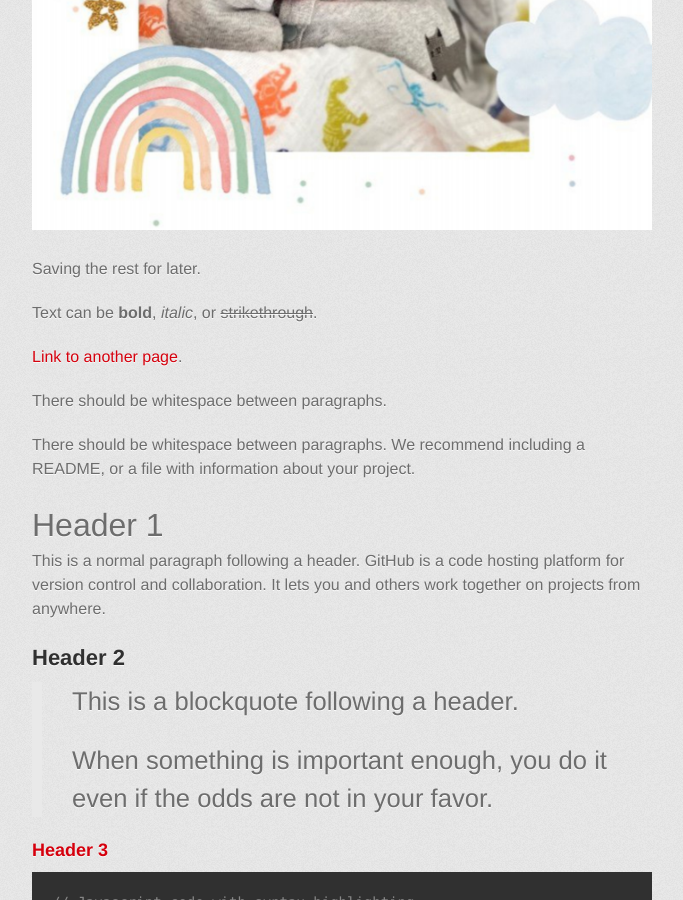
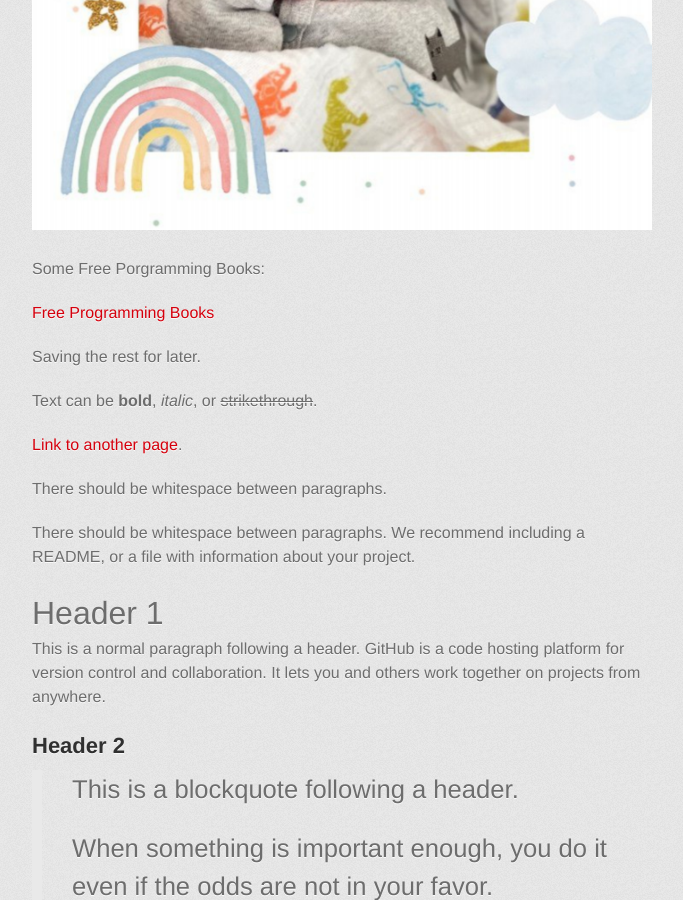
Before and after one commit to mcspringer/mcspringer.github.io, a Jekyll site: the page built from index.md, in a window 1280 px wide and 900 px high, scrolled down 718 px. Shown: the whole window, without its empty margins (298-981 px from the left). Built offline with Jekyll 4.4.1, drawn with Linux system fonts in a browser that asks for light colours; some web fonts are replaced; our own code applies the rules of GitHub Pages for plain Markdown files.

Commit message:
Update index.md

```diff
--- a/index.md
+++ b/index.md
@@ -7,7 +7,9 @@ My wonderful son:
 
 ![Dean Springer](/img/Dean.png)
 
+Some Free Porgramming Books:
 
+[Free Programming Books](https://github.com/EbookFoundation/free-programming-books)
 
 
 
```
